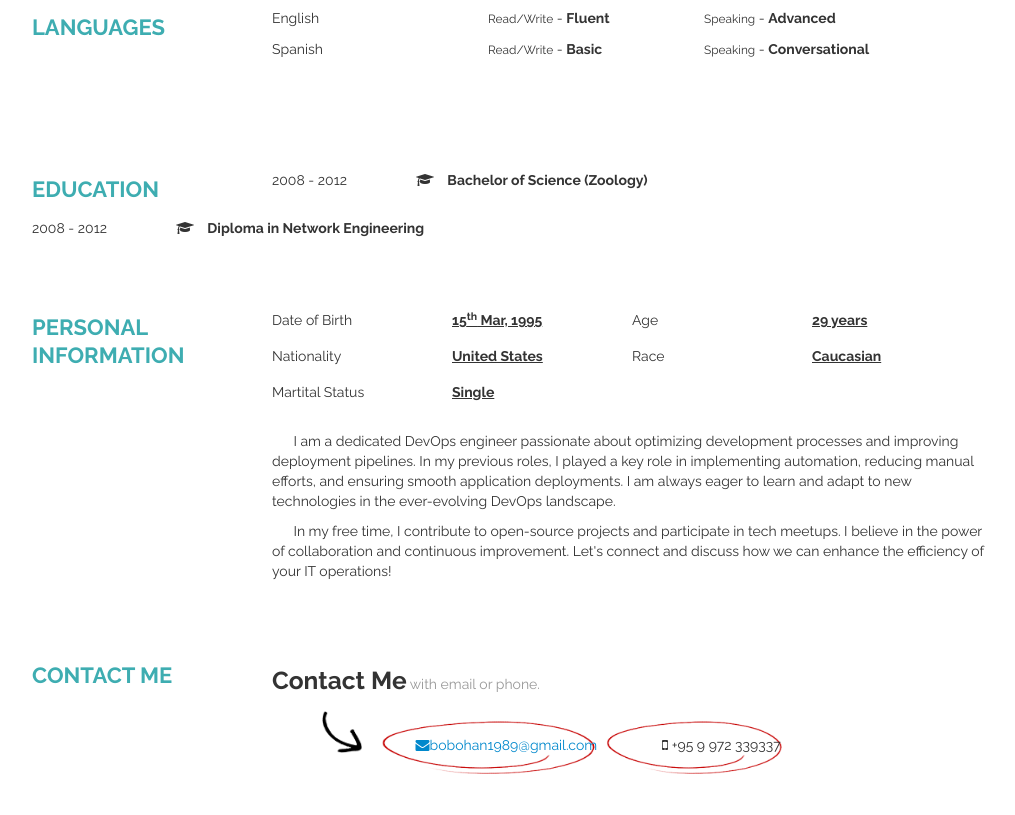
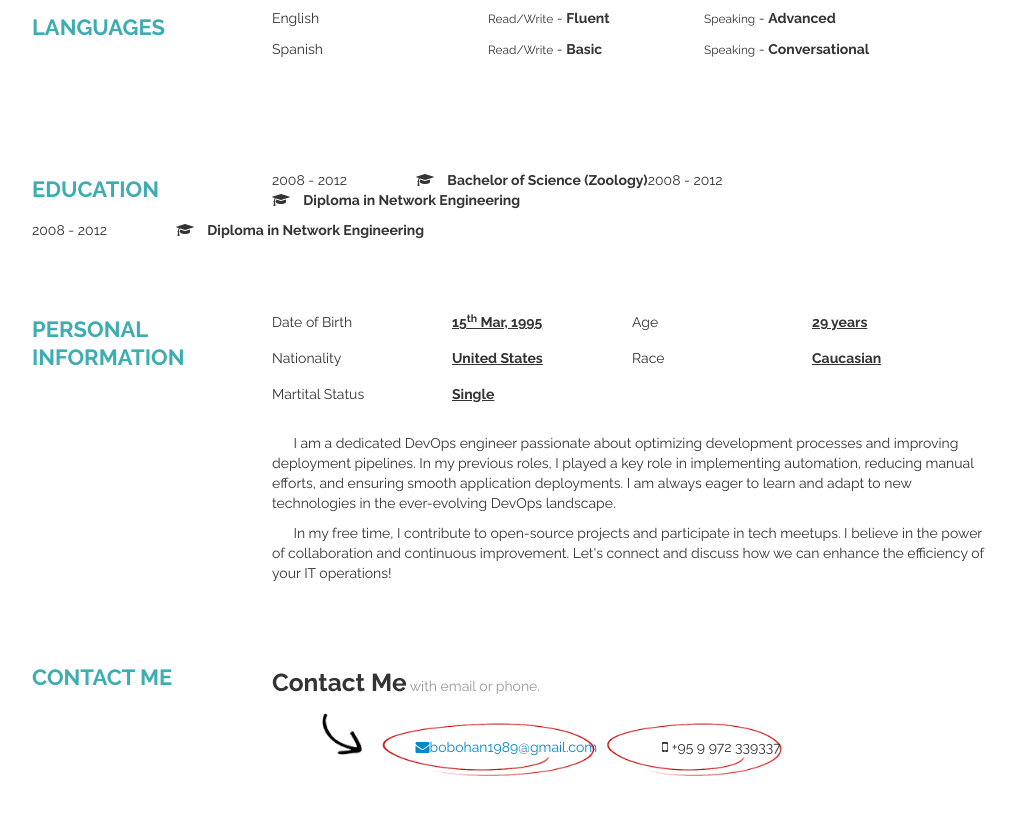
Before and after one commit to bobohan777/bobohan.github.io, a plain HTML site: page index.html in a window 1280 px wide. Shown: the part 1382-2197 px from the top of the page, without its empty margins (118-1133 px from the left). Drawn offline with Linux system fonts and the light colour scheme; files whose address does not match are found by name.

Commit message:
commit-v1.0.3

```diff
--- a/index.html
+++ b/index.html
@@ -213,6 +213,9 @@
                                 <div class="years">2008 - 2012</div>
                                 <div class="company-name"><strong><i class="fa fa-graduation-cap"></i> Bachelor of
                                         Science (Zoology)</strong></div>
+                                        <div class="years">2008 - 2012</div>
+                                        <div class="company-name"><strong><i class="fa fa-graduation-cap"></i> Diploma
+                                            in Network Engineering</strong></div>
                                 <div class="clearfix"></div>
                             </li>
                         </ul>
@@ -222,7 +225,7 @@
                     <div class="rightcontent-wrapper">
                         <ul class="two-columns-list education">
                             <li>
-                                 <div class="years">2008 - 2012</div>
+                                <div class="years">2008 - 2012</div>
                                 <div class="company-name"><strong><i class="fa fa-graduation-cap"></i> Diploma
                                     in Network Engineering</strong></div>
                             <div class="clearfix"></div>
```
